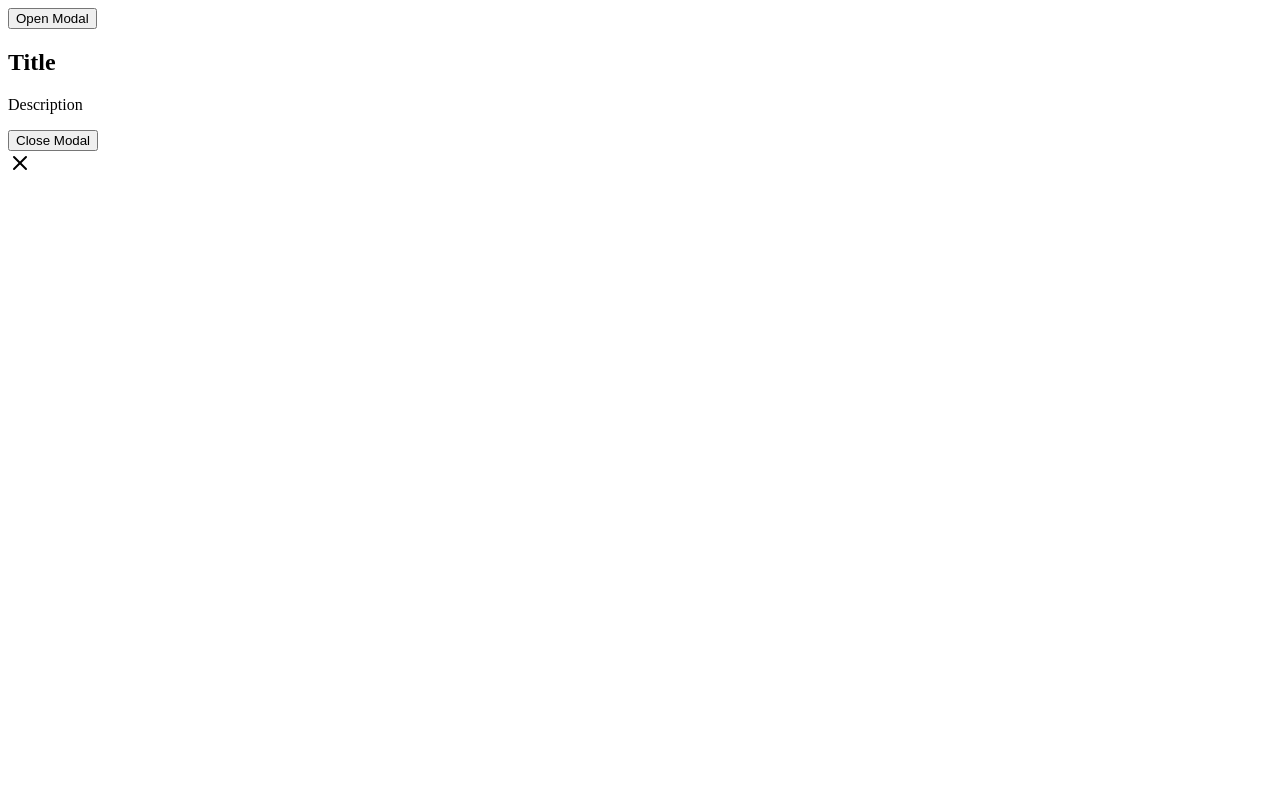
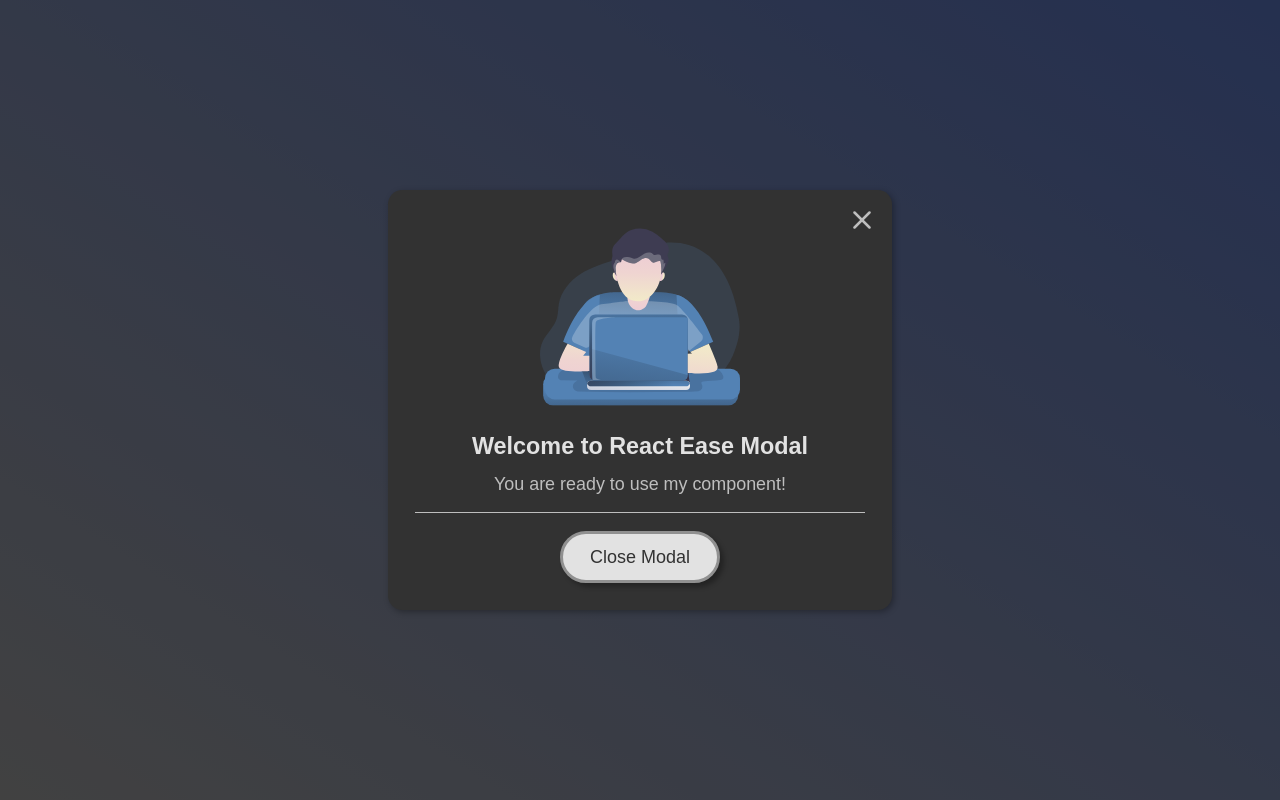
Before and after one commit to aeonshad/react-ease-modal, a React (Create React App) app: page / in a window 1280 px wide. Both pictures are taken after a click on the button "Open Modal". Built offline with nearby package versions, Linux system fonts and the light colour scheme.

Commit message:
🔧 Update: Implemented className prop for Modal and other sub-components

```diff
--- a/src/App.jsx
+++ b/src/App.jsx
@@ -1,20 +1,26 @@
 import { useState } from 'react';
-import { Modal, ModalContent, ModalDescription, ModalFooter, ModalHeader, ModalTitle } from './pkg/Modal/Modal';
+import { Modal, ModalContent, ModalClose, ModalDescription, ModalFooter, ModalHeader, ModalTitle } from './pkg/Modal/Modal';
 
 function App() {
     const [isOpen, setIsOpen] = useState(false);
 
     return (
         <main>
-            <button onClick={() => setIsOpen(true)}>Open Modal</button>
-            <Modal open={isOpen}>
-                <ModalContent onClose={() => setIsOpen(false)}>
-                    <ModalHeader>
-                        <ModalTitle>Title</ModalTitle>
-                        <ModalDescription>Description</ModalDescription>
+            <button className="btn btn-primary" onClick={() => setIsOpen(true)}>
+                Open Modal
+            </button>
+            <Modal className="modal-overlay" open={isOpen}>
+                <ModalContent className="modal-container">
+                    <ModalClose className="modal-icon" onClose={() => setIsOpen(false)} />
+                    <img className="modal-hero" src="./hero.svg" alt="hero" />
+                    <ModalHeader className="modal-header">
+                        <ModalTitle className="modal-title">Welcome to React Ease Modal</ModalTitle>
+                        <ModalDescription className="modal-description">You are ready to use my component!</ModalDescription>
                     </ModalHeader>
-                    <ModalFooter>
-                        <button onClick={() => setIsOpen(false)}>Close Modal</button>
+                    <ModalFooter className="modal-footer">
+                        <button className="btn btn-secondary" onClick={() => setIsOpen(false)}>
+                            Close Modal
+                        </button>
                     </ModalFooter>
                 </ModalContent>
             </Modal>
--- a/src/index.jsx
+++ b/src/index.jsx
@@ -1,6 +1,8 @@
 import React from 'react';
 import ReactDOM from 'react-dom/client';
 import App from './App';
+import './styles/reset.css';
+import './styles/global.css';
 
 const root = ReactDOM.createRoot(document.getElementById('root'));
 root.render(
--- a/src/pkg/Modal/Modal.jsx
+++ b/src/pkg/Modal/Modal.jsx
@@ -1,12 +1,15 @@
 import { ReactComponent as CloseIcon } from './x.svg';
-export const Modal = ({ open, children }) => (open ? <div>{children}</div> : null);
-export const ModalContent = ({ onClose, children }) => (
-    <div>
-        {children}
-        <CloseIcon onClick={onClose} />
-    </div>
-);
-export const ModalHeader = ({ children }) => <div>{children}</div>;
-export const ModalTitle = ({ children }) => <h2>{children}</h2>;
-export const ModalDescription = ({ children }) => <p>{children}</p>;
-export const ModalFooter = ({ children }) => <div>{children}</div>;
+
+export const Modal = ({ open, children, className }) => (open ? <div className={className}>{children}</div> : null);
+
+export const ModalContent = ({ children, className }) => <div className={className}>{children}</div>;
+
+export const ModalClose = ({ onClose, className }) => <CloseIcon className={className} onClick={onClose} />;
+
+export const ModalHeader = ({ children, className }) => <div className={className}>{children}</div>;
+
+export const ModalTitle = ({ children, className }) => <h2 className={className}>{children}</h2>;
+
+export const ModalDescription = ({ children, className }) => <p className={className}>{children}</p>;
+
+export const ModalFooter = ({ children, className }) => <div className={className}>{children}</div>;
--- /dev/null
+++ b/src/styles/global.css
@@ -0,0 +1,140 @@
+:root {
+    font-family: 'Montserrat', sans-serif;
+    font-weight: 500;
+    font-style: normal;
+    font-size: 18px;
+}
+
+html {
+    background-image: linear-gradient(to bottom left, #536cb4 0%, #949494 100%);
+    height: 100vh;
+}
+
+body,
+#root {
+    height: 100%;
+}
+
+main {
+    height: 100%;
+    display: flex;
+    align-items: center;
+    justify-content: center;
+    position: relative;
+}
+
+.btn {
+    border-radius: 2rem;
+    box-shadow: rgba(0, 0, 0, 0.3) 4px 4px 5px;
+    transition: background-color 0.4s ease-out, border 0.4s ease-out;
+}
+
+.btn:hover {
+    transition: background-color 0.4s ease-out, border 0.4s ease-out;
+}
+
+.btn-primary {
+    border: 3px solid #a7b2ce;
+    background-color: #e2e2e2;
+    color: #536cb4;
+    font-size: 1.5rem;
+    padding: 1rem 2rem;
+}
+
+.btn-primary:hover {
+    background-color: transparent;
+    cursor: pointer;
+    color: #e2e2e2;
+    border: 3px solid #e2e2e2;
+}
+
+.btn-secondary {
+    border: 3px solid #909090;
+    background-color: #e2e2e2;
+    color: #323232;
+    font-size: 1rem;
+    padding: 0.7rem 1.5rem;
+}
+
+.btn-secondary:hover {
+    background-color: transparent;
+    cursor: pointer;
+    color: #e2e2e2;
+    border: 3px solid #e2e2e2;
+}
+
+.modal-overlay {
+    position: absolute;
+    z-index: 999;
+    height: 100%;
+    width: 100%;
+    display: flex;
+    align-items: center;
+    background-color: rgba(0, 0, 0, 0.557);
+    top: 0;
+    left: 0;
+}
+
+.modal-container {
+    width: 450px;
+    margin-right: auto;
+    margin-left: auto;
+    background-color: #323232;
+    border-radius: 0.8rem;
+    position: relative;
+    box-shadow: rgba(0, 0, 0, 0.3) 2px 2px 6px;
+    display: flex;
+    flex-direction: column;
+    padding: 1.5rem;
+}
+
+.modal-icon {
+    position: absolute;
+    top: 15px;
+    right: 15px;
+    cursor: pointer;
+    opacity: 0.8;
+    stroke: #e2e2e2;
+    width: 30px;
+    height: auto;
+}
+
+.modal-icon:hover {
+    opacity: 1;
+}
+
+.modal-header {
+    display: flex;
+    flex-direction: column;
+    padding-bottom: 1rem;
+    align-items: center;
+}
+
+.modal-title {
+    font-size: 1.3rem;
+    font-weight: bold;
+    color: #e2e2e2;
+    margin-bottom: 1rem;
+    margin-top: 1rem;
+}
+
+.modal-description {
+    font-size: 0.995rem;
+    color: #bebebe;
+}
+
+.modal-footer {
+    display: flex;
+    justify-content: flex-end;
+    align-items: center;
+    justify-content: center;
+    align-items: center;
+    border-top: 1px solid #bebebe;
+    padding-top: 1rem;
+}
+
+.modal-hero {
+    width: 200px;
+    height: 100%;
+    margin: auto;
+}
--- /dev/null
+++ b/src/styles/reset.css
@@ -0,0 +1,123 @@
+html,
+body,
+div,
+span,
+applet,
+object,
+iframe,
+h1,
+h2,
+h3,
+h4,
+h5,
+h6,
+p,
+blockquote,
+pre,
+a,
+abbr,
+acronym,
+address,
+big,
+cite,
+code,
+del,
+dfn,
+em,
+img,
+ins,
+kbd,
+q,
+s,
+samp,
+small,
+strike,
+strong,
+sub,
+sup,
+tt,
+var,
+b,
+u,
+i,
+center,
+dl,
+dt,
+dd,
+ol,
+ul,
+li,
+fieldset,
+form,
+label,
+legend,
+table,
+caption,
+tbody,
+tfoot,
+thead,
+tr,
+th,
+td,
+article,
+aside,
+canvas,
+details,
+embed,
+figure,
+figcaption,
+footer,
+header,
+hgroup,
+menu,
+nav,
+output,
+ruby,
+section,
+summary,
+time,
+mark,
+audio,
+video {
+    margin: 0;
+    padding: 0;
+    border: 0;
+    font-size: 100%;
+    font: inherit;
+    vertical-align: baseline;
+}
+article,
+aside,
+details,
+figcaption,
+figure,
+footer,
+header,
+hgroup,
+menu,
+nav,
+section {
+    display: block;
+}
+body {
+    line-height: 1;
+}
+ol,
+ul {
+    list-style: none;
+}
+blockquote,
+q {
+    quotes: none;
+}
+blockquote:before,
+blockquote:after,
+q:before,
+q:after {
+    content: '';
+    content: none;
+}
+table {
+    border-collapse: collapse;
+    border-spacing: 0;
+}
```
Also changed, not shown: public/hero.svg (added).
